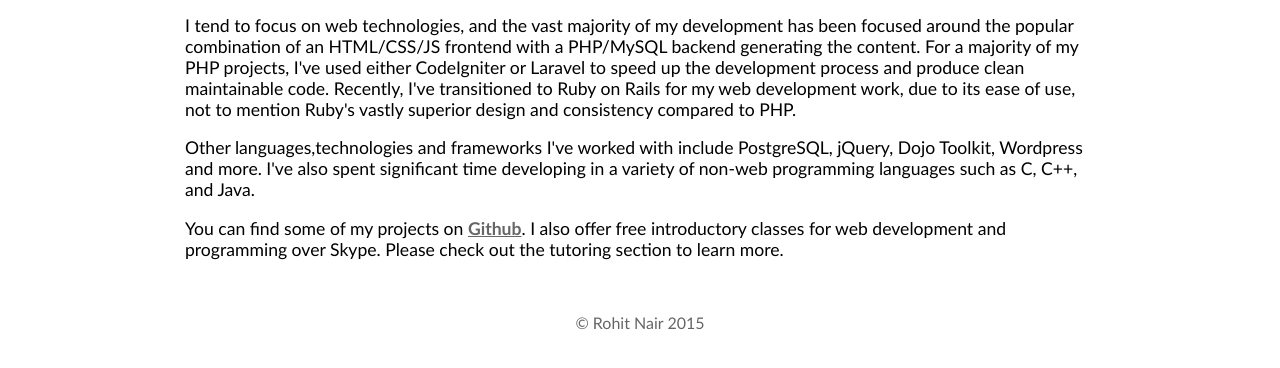
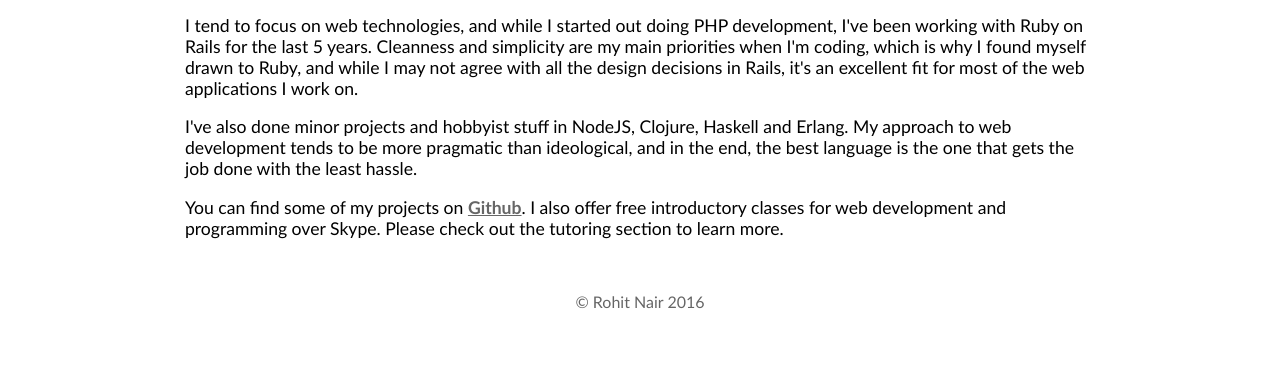
Before and after one commit to Rhainur/rohitnair.net, a plain HTML site: page index.html in a window 1280 px wide. Both pictures are taken after a click on the link "Code". Shown: the part 388-756 px from the top of the page. Drawn offline with Linux system fonts and the light colour scheme.

Commit message:
Text updates

```diff
--- a/index.html
+++ b/index.html
@@ -76,24 +76,10 @@
 				<div id="code" class="content-section">
 					<div>
 						<p>
-						I tend to focus on web technologies, and the vast
-						majority of my development has been focused around the
-						popular combination of an HTML/CSS/JS
-						frontend with a PHP/MySQL backend generating
-						the content. For a majority of my PHP projects, I've used either CodeIgniter
-						or Laravel to speed up the development
-						process and produce clean maintainable code.
-						Recently, I've transitioned to Ruby on Rails for my web development
-						work, due to its ease of use, not to mention
-						Ruby's vastly superior design and consistency compared to PHP.
+						I tend to focus on web technologies, and while I started out doing PHP development, I've been working with Ruby on Rails for the last 5 years. Cleanness and simplicity are my main priorities when I'm coding, which is why I found myself drawn to Ruby, and while I may not agree with all the design decisions in Rails, it's an excellent fit for most of the web applications I work on.
 						</p>
 						<p>
-						Other languages,technologies and frameworks I've worked with
-						include PostgreSQL, jQuery, Dojo Toolkit, Wordpress and more.
-						I've also spent significant time
-						developing in a variety of non-web programming
-						languages such as C, C++, and
-						Java.
+						I've also done minor projects and hobbyist stuff in NodeJS, Clojure, Haskell and Erlang. My approach to web development tends to be more pragmatic than ideological, and in the end, the best language is the one that gets the job done with the least hassle.
 						</p>
 						<p>
 						You can find some of my projects on <a href="http://github.com/Rhainur">Github</a>. I also offer free introductory classes for web
@@ -279,7 +265,7 @@
 				</div>
 				<footer>
 					<p>
-					&copy; Rohit Nair 2015
+					&copy; Rohit Nair 2016
 					</p>
 				</footer>
 			</div>
```
